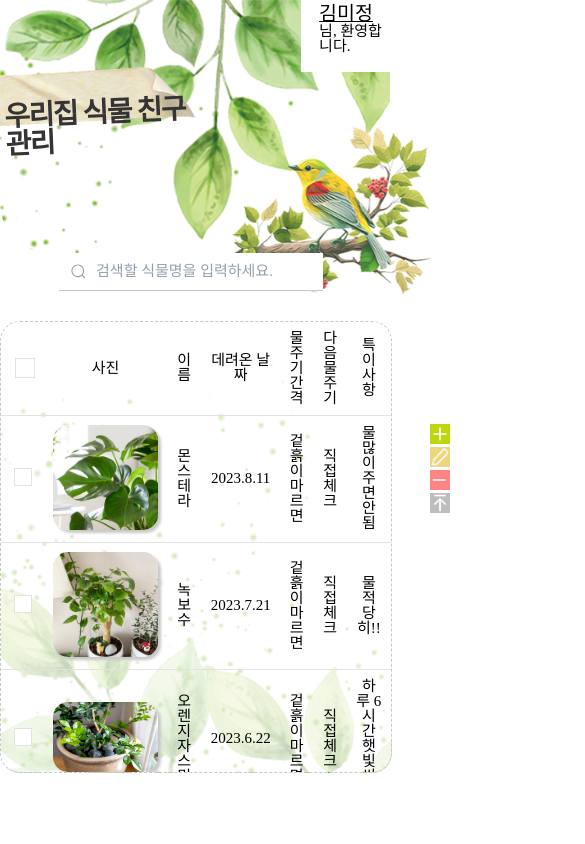
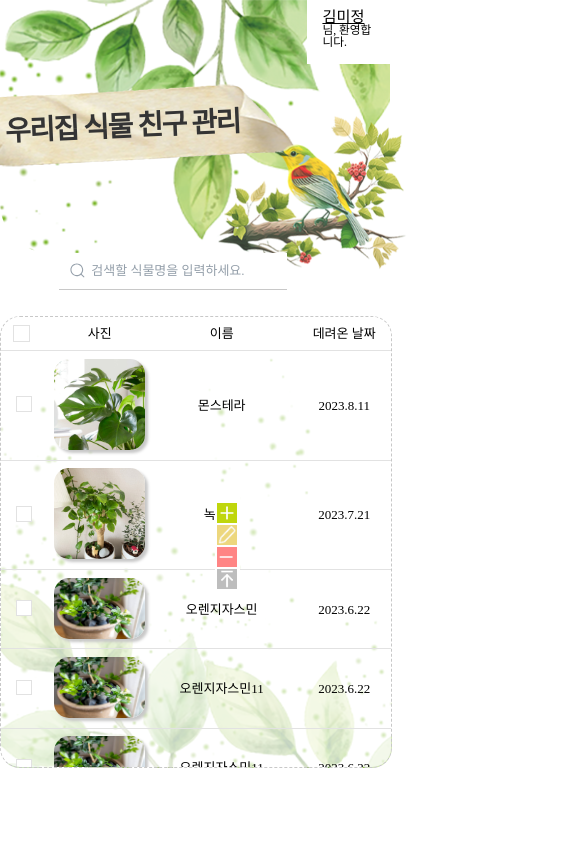
Before and after one commit to mysdpy30s/myplant, a plain HTML site: page index.html in a window 390 px wide. Shown: the whole page, 585 px wide, since content can reach past the window. Drawn offline with Linux system fonts and the light colour scheme; a web font is replaced by a local one.

Commit message:
Update: Adjusted some values

```diff
--- a/assets/css/main.css
+++ b/assets/css/main.css
@@ -16,8 +16,11 @@ button {
 }
 
 @media screen and (max-width: 430px) {
-  body {
+  body,
+  input {
     overflow: hidden;
+    font-size: 13px;
+    margin: 0 auto;
   }
 
   .header {
@@ -26,54 +29,64 @@ button {
     position: relative;
     margin: 0 auto;
   }
-  .header__title-deco img {
-    width: 100%;
+  .header__title span {
+    white-space: nowrap;
   }
   .header__myinfo {
     position: absolute;
-    top: -6.5em;
-    right: -6em;
+    top: -7.5em;
+    right: -4em;
   }
   .header__myinfo span,
-  .header__myinfo a {
+  .header__myinfo a,
+  .header__myinfo-sub {
     width: 60%;
+    font-size: 0.9em;
   }
   .header__myinfo-deco img {
-    max-width: 80%;
+    max-width: 55vw;
     position: relative;
-    top: 7rem;
-    right: 4.5rem;
+    top: 6rem;
+    right: 6rem;
     z-index: -1;
   }
   .mobile-sidebar {
     display: block;
     position: fixed;
-    bottom: 40vh;
-    left: 21.5rem;
+    bottom: 13rem;
+    right: 7.5rem;
+    padding: 0.2em;
+    background-color: #fff;
     z-index: 999;
   }
-  .mobile-sidebar .mobile-button {
-    width: 100%;
-  }
-  .list__util-btn-regi {
-    display: none;
-  }
-  .list__util-btn-modi {
-    display: none;
-  }
+  .list__util-btn-regi,
+  .list__util-btn-modi,
   .list__util-btn-del {
     display: none;
   }
   .list__content {
     max-width: 100%;
   }
+  .list__actual {
+    background-image: url("/assets/images/bg_bot.png");
+    background-repeat: no-repeat;
+    border: 1px dashed #c8c8c8;
+    border-radius: 20px;
+    width: 100%;
+    max-height: calc(100vh-200px);
+    position: relative;
+    overflow-y: auto;
+    z-index: 0;
+  }
   .list__actual table {
-    max-width: 100%;
-    height: auto;
-    overflow-y: auto;
+    width: 800px;
+    text-align: center;
+    background-color: rgba(255, 255, 255, 0.7);
   }
   .list__actual td {
-    font-size: 1em;
+    vertical-align: middle;
+    border-bottom: solid 1px #e2e2e2;
+    padding: 0.6em;
   }
 }
 
--- a/index.html
+++ b/index.html
@@ -3,8 +3,8 @@
   <head>
     <meta charset="UTF-8" />
     <meta http-equiv="X-UA-Compatible" content="IE=edge" />
-    <meta name="viewport" content="width=device-width, initial-scale=1.0" />
-    <title>우리집 식물 관리하기</title>
+    <meta name="viewport" content="width=device-width, initial-scale=1" />
+    <title>우리집 식물 친구 관리</title>
     <link rel="stylesheet" href="/assets/css/main.css" />
     <link rel="preconnect" href="https://fonts.googleapis.com" />
     <link rel="preconnect" href="https://fonts.gstatic.com" crossorigin />
```
